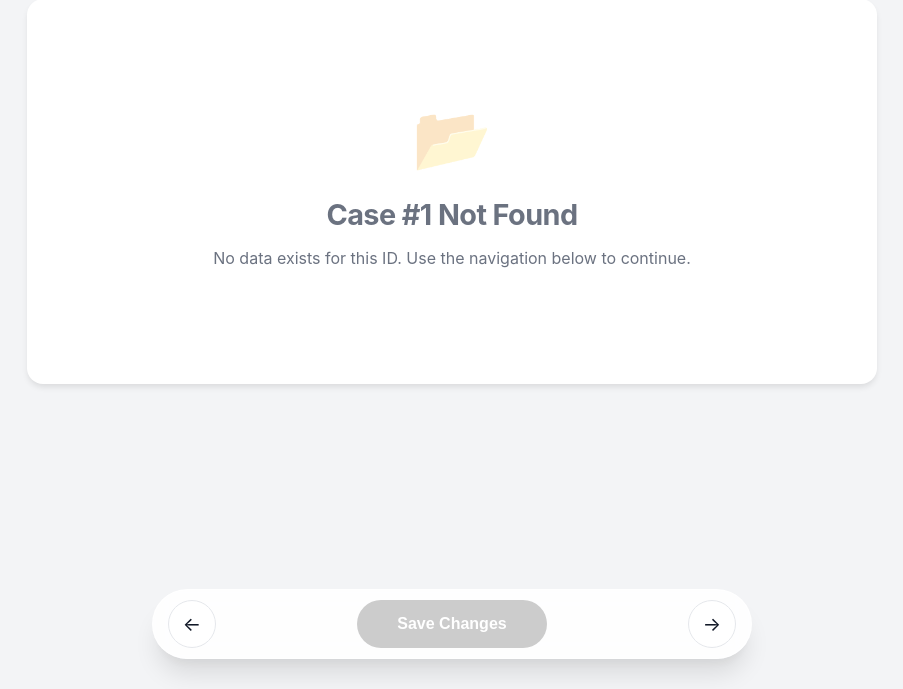
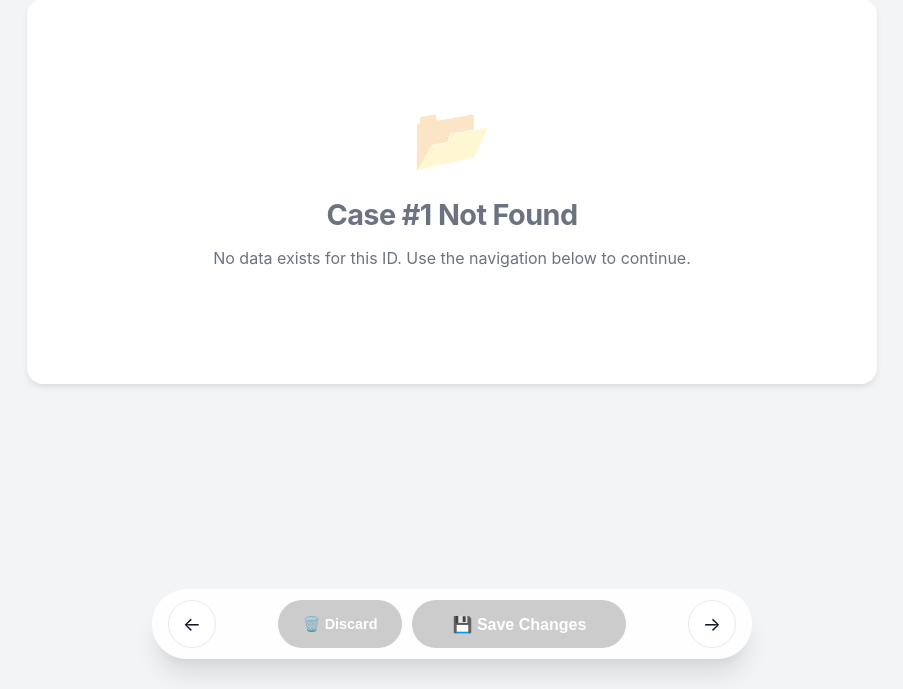
Before and after one commit to haarit19058/IBM-DataVerifierApp, a Flask app: page /review/1 in a window 1280 px wide. Shown: the part 111-800 px from the top of the page, without its empty margins (188-1091 px from the left). Run offline with Flask 3, Linux system fonts and the light colour scheme; data that the repository does not hold is empty.

Commit message:
added discard button

```diff
--- a/app.py
+++ b/app.py
@@ -1,9 +1,22 @@
 from flask import Flask, render_template, request, redirect, url_for, flash
 from pymongo import MongoClient
 import os
+import logging # 1. Import Logging
 from dotenv import load_dotenv
 
 load_dotenv()
+
+# --- 2. Configure Logging ---
+# This sets up logging to both a file (audit.log) and the Console (for Vercel)
+logging.basicConfig(
+    level=logging.INFO,
+    format='%(asctime)s [%(levelname)s] - %(message)s',
+    handlers=[
+        logging.FileHandler("audit.log"), # Saves to a file locally
+        logging.StreamHandler()           # Prints to terminal (Required for Cloud/Vercel logs)
+    ]
+)
+logger = logging.getLogger(__name__)
 
 app = Flask(__name__)
 app.secret_key = os.environ["SECRET_KEY"]
@@ -23,6 +36,28 @@ def search_case():
     if case_id:
         return redirect(url_for('review_case', case_id=case_id))
     return redirect(url_for('index'))
+
+@app.route("/discard/<int:case_id>", methods=['GET', 'POST'])
+def discard_case(case_id):
+    prev_id = case_id - 1 if case_id > 0 else None
+    next_id = case_id + 1
+
+    if request.method == 'POST':
+        if collection.count_documents({"case_id": str(case_id)}) > 0:
+            collection.delete_one({"case_id":str(case_id)})
+
+            # --- Log the Deletion ---
+            logger.warning(f"DELETE ACTION | Case ID: {case_id} | Status: PERMANENTLY DELETED")
+
+            flash(f"✅ Case {case_id} Deleted Successfully", "success")
+        else:
+            # --- Log the Failed Attempt ---
+            logger.error(f"DELETE FAILED | Case ID: {case_id} | Reason: Not Found")
+
+            flash(f"Cannot Delete. Case {case_id} does not exist.", "danger")
+
+    return redirect(url_for('review_case', case_id=case_id))
+
 
 @app.route("/review/<int:case_id>", methods=['GET', 'POST'])
 def review_case(case_id):
@@ -61,8 +96,15 @@ def review_case(case_id):
             }
 
             collection.update_one({"case_id": str(case_id)}, {"$set": update_data})
+
+            # --- Log the Update with the Data Payload ---
+            logger.info(f"UPDATE ACTION | Case ID: {case_id} | Payload: {update_data}")
+
             flash(f"✅ Case {case_id} Saved Successfully", "success")
         else:
+            # --- Log Missing Case Attempt ---
+            logger.error(f"UPDATE FAILED | Case ID: {case_id} | Reason: Not Found")
+
             flash(f"Cannot save. Case {case_id} does not exist.", "danger")
 
         return redirect(url_for('review_case', case_id=case_id))
@@ -73,4 +115,6 @@ def review_case(case_id):
     return render_template("review.html", data=data, case_id=case_id, next_id=next_id, prev_id=prev_id)
 
 if __name__ == "__main__":
+    # Log startup
+    logger.info("Application Starting...")
     app.run(debug=True)
--- a/templates/review.html
+++ b/templates/review.html
@@ -173,6 +173,37 @@
         .btn-save:hover:not(:disabled) { transform: translateY(-2px); box-shadow: 0 10px 15px rgba(37, 99, 235, 0.4); }
         .btn-save:disabled { background: #ccc; cursor: not-allowed; box-shadow: none; transform: none; }
 
+        /* Add this to your existing CSS */
+        .btn-discard {
+            background: #ef4444; /* Red */
+            color: white;
+            border: none;
+            height: 48px;
+            padding: 0 25px;
+            border-radius: 100px;
+            font-weight: 600;
+            font-size: 0.9rem;
+            cursor: pointer;
+            box-shadow: 0 4px 6px rgba(239, 68, 68, 0.3);
+            transition: transform 0.2s, background 0.2s;
+            margin-right: 10px; /* Space between Discard and Save */
+            display: flex;
+            align-items: center;
+            gap: 6px;
+        }
+
+        .btn-discard:hover {
+            background: #dc2626; /* Darker Red */
+            transform: translateY(-2px);
+        }
+
+        .btn-discard:disabled {
+            background: #ccc;
+            box-shadow: none;
+            cursor: not-allowed;
+            transform: none;
+        }
+
     </style>
 </head>
 <body>
@@ -290,7 +321,7 @@
                 </div>
             {% endif %}
 
-        </div> <div class="floating-dock">
+        <div class="floating-dock">
 
     {% if prev_id is not none %}
         <a href="{{ url_for('review_case', case_id=prev_id) }}" class="btn-nav" title="Previous Case">
@@ -300,9 +331,19 @@
         <a href="#" class="btn-nav disabled">&larr;</a>
     {% endif %}
 
+    <div style="display: flex; align-items: center;">
+
+            <button type="submit"
+                    class="btn-discard"
+                    formaction="{{ url_for('discard_case', case_id=case_id) }}"
+                    {% if not data %} disabled {% endif %}>
+                🗑️ Discard
+            </button>
+
             <button type="submit" class="btn-save" {% if not data %} disabled {% endif %}>
-                Save Changes
+                💾 Save Changes
             </button>
+        </div>
 
         <a href="{{ url_for('review_case', case_id=next_id) }}" class="btn-nav" title="Next Case">
             &rarr;
```
Also changed, not shown: 1 other file. Lines whose indentation alone changed are shown as unchanged.
